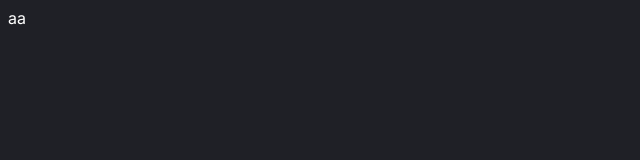
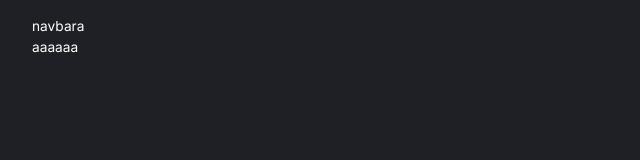
Before and after one commit to guardiangel/finance, a Next.js app: page / in a window 1280 px wide. Shown: the top 160 px of the page, without its empty margins (0-640 px from the left). Built offline with nearby package versions, Linux system fonts and the light colour scheme.

Commit message:
Add theme and nav bar

```diff
--- /dev/null
+++ b/src/app/extanded-theme.ts
@@ -0,0 +1,10 @@
+import { Palette, PaletteColor } from "@mui/material/styles/createPalette";
+
+declare module "@mui/material/styles/createPalette" {
+    interface PaletteColor {
+        [key:number]:string;
+    }
+    interface Palette {
+        tertiary:PaletteColor;
+    }
+}
--- a/src/app/page.tsx
+++ b/src/app/page.tsx
@@ -1,8 +1,23 @@
+"use client"
+import { ThemeProvider,CssBaseline, Box } from "@mui/material";
+import { createTheme} from "@mui/material/styles";
+import { useMemo } from "react";
+import { themeSettings } from "./theme";
+import NavBar from "@/pages/navbar/index";
 
 export default function Home() {
+  const theme = useMemo(() =>
+     createTheme(themeSettings)
+  ,[])
   return (
     <div className="app">
-      aa
+      <ThemeProvider theme={theme}>
+        <CssBaseline/>
+        <Box width="100%" height="100%" padding="1rem 2rem 4rem 2rem">
+        <NavBar/>
+        aaaaaa
+        </Box>
+        </ThemeProvider>
     </div>
   );
 }
--- /dev/null
+++ b/src/app/theme.ts
@@ -0,0 +1,106 @@
+export const tokens = {
+    grey: {
+      100: "#f0f0f3",
+      200: "#e1e2e7",
+      300: "#d1d3da",
+      400: "#c2c5ce",
+      500: "#b3b6c2",
+      600: "#8f929b",
+      700: "#6b6d74",
+      800: "#48494e",
+      900: "#242427",
+    },
+    primary: {
+      // light green
+      100: "#d0fcf4",
+      200: "#a0f9e9",
+      300: "#71f5de",
+      400: "#41f2d3",
+      500: "#12efc8",
+      600: "#0ebfa0",
+      700: "#0b8f78",
+      800: "#076050",
+      900: "#043028",
+    },
+    secondary: {
+      // yellow
+      100: "#fcf0dd",
+      200: "#fae1bb",
+      300: "#f7d299",
+      400: "#f5c377",
+      500: "#f2b455",
+      600: "#c29044",
+      700: "#916c33",
+      800: "#614822",
+      900: "#302411",
+    },
+    tertiary: {
+      // purple
+      500: "#8884d8",
+    },
+    background: {
+      light: "#2d2d34",
+      main: "#1f2026",
+    },
+  };
+
+  // mui theme settings
+  export const themeSettings = {
+    palette: {
+      primary: {
+        ...tokens.primary,
+        main: tokens.primary[500],
+        light: tokens.primary[400],
+      },
+      secondary: {
+        ...tokens.secondary,
+        main: tokens.secondary[500],
+      },
+      tertiary: {
+        ...tokens.tertiary,
+      },
+      grey: {
+        ...tokens.grey,
+        main: tokens.grey[500],
+      },
+      background: {
+        default: tokens.background.main,
+        light: tokens.background.light,
+      },
+    },
+    typography: {
+      fontFamily: ["Inter", "sans-serif"].join(","),
+      fontSize: 12,
+      h1: {
+        fontFamily: ["Inter", "sans-serif"].join(","),
+        fontSize: 32,
+      },
+      h2: {
+        fontFamily: ["Inter", "sans-serif"].join(","),
+        fontSize: 24,
+      },
+      h3: {
+        fontFamily: ["Inter", "sans-serif"].join(","),
+        fontSize: 20,
+        fontWeight: 800,
+        color: tokens.grey[200],
+      },
+      h4: {
+        fontFamily: ["Inter", "sans-serif"].join(","),
+        fontSize: 14,
+        fontWeight: 600,
+        color: tokens.grey[300],
+      },
+      h5: {
+        fontFamily: ["Inter", "sans-serif"].join(","),
+        fontSize: 12,
+        fontWeight: 400,
+        color: tokens.grey[500],
+      },
+      h6: {
+        fontFamily: ["Inter", "sans-serif"].join(","),
+        fontSize: 10,
+        color: tokens.grey[700],
+      },
+    },
+  };
--- /dev/null
+++ b/src/pages/navbar/index.tsx
@@ -0,0 +1,11 @@
+import React from 'react'
+
+const Navbar = () => {
+  return (
+    <div>
+      navbara
+    </div>
+  )
+}
+
+export default Navbar
```
